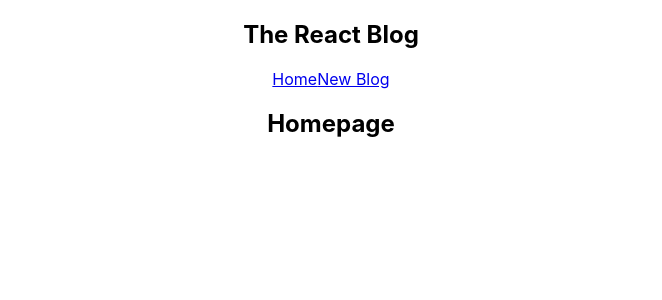
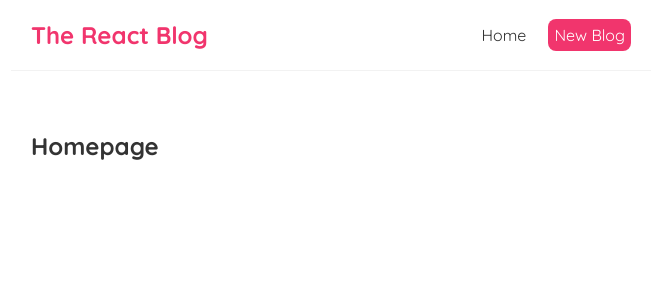
Before and after one commit to Johnnysky2700/react-blog, a React (Create React App) app: page / in a window 1280 px wide. Shown: the top 300 px of the page, without its empty margins (309-971 px from the left). Built offline with nearby package versions, Linux system fonts and the light colour scheme.

Commit message:
adding inline styling, dynamin value which is abject with key value parts

```diff
--- a/src/App.css
+++ /dev/null
@@ -1,38 +0,0 @@
-.App {
-  text-align: center;
-}
-
-.App-logo {
-  height: 40vmin;
-  pointer-events: none;
-}
-
-@media (prefers-reduced-motion: no-preference) {
-  .App-logo {
-    animation: App-logo-spin infinite 20s linear;
-  }
-}
-
-.App-header {
-  background-color: #282c34;
-  min-height: 100vh;
-  display: flex;
-  flex-direction: column;
-  align-items: center;
-  justify-content: center;
-  font-size: calc(10px + 2vmin);
-  color: white;
-}
-
-.App-link {
-  color: #61dafb;
-}
-
-@keyframes App-logo-spin {
-  from {
-    transform: rotate(0deg);
-  }
-  to {
-    transform: rotate(360deg);
-  }
-}
--- a/src/App.js
+++ b/src/App.js
@@ -1,4 +1,3 @@
-import './App.css';
 import Navbar from './Navbar';
 import Home from './Home';
 
--- a/src/Navbar.js
+++ b/src/Navbar.js
@@ -4,7 +4,11 @@
             <h1>The React Blog</h1>
             <div className="links">
                 <a href="/">Home</a>
-                <a href="/create">New Blog</a>
+                <a href="/create" style={{
+                    color: "white",
+                    backgroundColor: '#f1356d',
+                    borderRadius: '8px'
+                }}>New Blog</a>
             </div>
         </nav>
      );
--- a/src/index.css
+++ b/src/index.css
@@ -1,13 +1,41 @@
-body {
+@import url('https://fonts.googleapis.com/css2?family=Quicksand:wght@300..700&display=swap');
+
+/* base styles  */
+*{
   margin: 0;
-  font-family: -apple-system, BlinkMacSystemFont, 'Segoe UI', 'Roboto', 'Oxygen',
-    'Ubuntu', 'Cantarell', 'Fira Sans', 'Droid Sans', 'Helvetica Neue',
-    sans-serif;
-  -webkit-font-smoothing: antialiased;
-  -moz-osx-font-smoothing: grayscale;
+  font-family: 'Quicksand';
+  color: #333;
 }
 
-code {
-  font-family: source-code-pro, Menlo, Monaco, Consolas, 'Courier New',
-    monospace;
+.navbar{
+  padding: 20px;
+  display: flex;
+  align-items: center;
+  max-width: 600px;
+  margin: 0 auto;
+  border-bottom: 1px solid #f2f2f2;
 }
+
+.navbar h1{
+  color: #f1356d;
+}
+
+.navbar .links{
+  margin-left: auto;
+}
+
+.navbar a{
+  margin-left: 16px;
+  text-decoration: none;
+  padding: 6px;
+}
+
+.navbar a:hover{
+  color: #f1356d;
+}
+
+.content{
+  max-width: 600px;
+  margin: 40px auto;
+  padding: 20px;
+}
```
